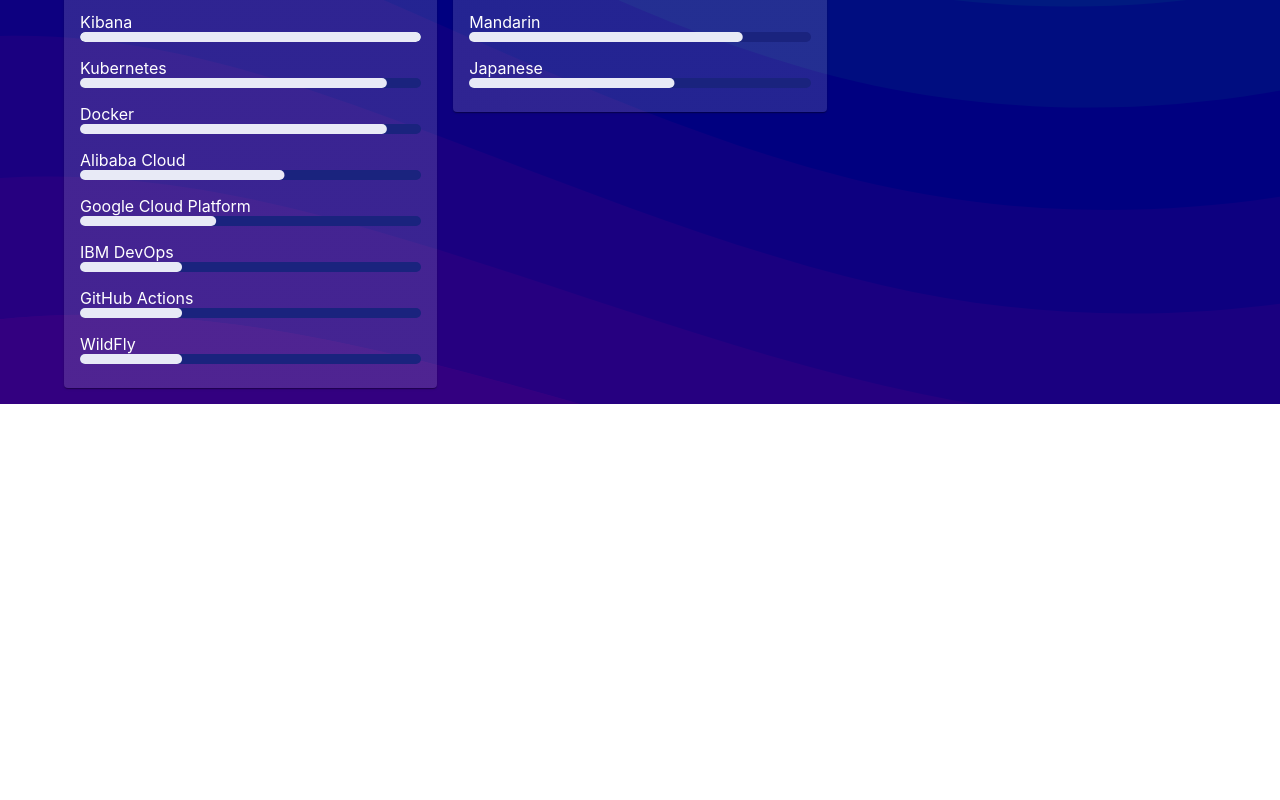
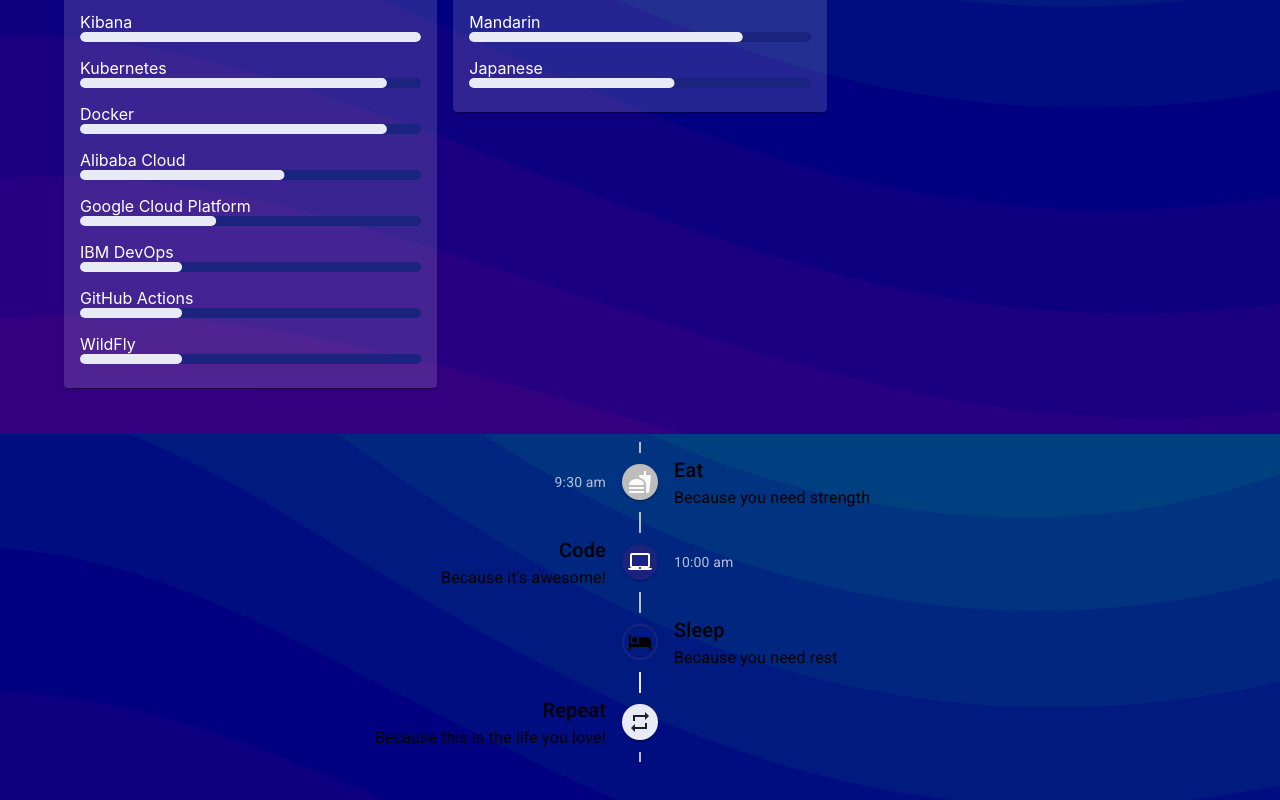
Before and after one commit to pqab/pqab.github.io, a React (Create React App) app: page / in a window 1280 px wide. Shown: the part 1150-1950 px from the top of the page. Before the commit the page ends 1554 px from the top, so only its background shows below. Built offline with nearby package versions, Linux system fonts and the light colour scheme.

Commit message:
Init experiences timeline

```diff
--- a/package.json
+++ b/package.json
@@ -7,6 +7,7 @@
     "@emotion/styled": "^11.10.5",
     "@fontsource/roboto": "^4.5.8",
     "@mui/icons-material": "^5.10.14",
+    "@mui/lab": "^5.0.0-alpha.109",
     "@mui/material": "^5.10.14",
     "@testing-library/jest-dom": "^5.16.5",
     "@testing-library/react": "^13.4.0",
--- a/src/App.js
+++ b/src/App.js
@@ -2,6 +2,7 @@ import './App.css';
 import { Box } from '@mui/system';
 
 // section
+import Experiences from './section/Experiences';
 import Header from './section/Header';
 import Skills from './section/Skills';
 
@@ -10,6 +11,7 @@ function App() {
     <Box className='bg'>
       <Header />
       <Skills />
+      <Experiences />
     </Box>
   );
 }
--- /dev/null
+++ b/src/section/Experiences.js
@@ -0,0 +1,103 @@
+import Timeline from '@mui/lab/Timeline';
+import TimelineItem from '@mui/lab/TimelineItem';
+import TimelineSeparator from '@mui/lab/TimelineSeparator';
+import TimelineConnector from '@mui/lab/TimelineConnector';
+import TimelineContent from '@mui/lab/TimelineContent';
+import TimelineOppositeContent from '@mui/lab/TimelineOppositeContent';
+import TimelineDot from '@mui/lab/TimelineDot';
+import FastfoodIcon from '@mui/icons-material/Fastfood';
+import LaptopMacIcon from '@mui/icons-material/LaptopMac';
+import HotelIcon from '@mui/icons-material/Hotel';
+import RepeatIcon from '@mui/icons-material/Repeat';
+import Typography from '@mui/material/Typography';
+
+// component
+import GridContainer from '../component/GridContainer';
+import GridItem from '../component/GridItem';
+
+// Header section
+const Experiences = () => (
+  <GridContainer>
+    <GridItem>
+      <Timeline position="alternate">
+        <TimelineItem>
+          <TimelineOppositeContent
+            sx={{ m: 'auto 0' }}
+            align="right"
+            variant="body2"
+            color="text.secondary"
+          >
+            9:30 am
+          </TimelineOppositeContent>
+          <TimelineSeparator>
+            <TimelineConnector />
+            <TimelineDot>
+              <FastfoodIcon />
+            </TimelineDot>
+            <TimelineConnector />
+          </TimelineSeparator>
+          <TimelineContent sx={{ py: '12px', px: 2 }}>
+            <Typography variant="h6" component="span">
+              Eat
+            </Typography>
+            <Typography>Because you need strength</Typography>
+          </TimelineContent>
+        </TimelineItem>
+        <TimelineItem>
+          <TimelineOppositeContent
+            sx={{ m: 'auto 0' }}
+            variant="body2"
+            color="text.secondary"
+          >
+            10:00 am
+          </TimelineOppositeContent>
+          <TimelineSeparator>
+            <TimelineConnector />
+            <TimelineDot color="primary">
+              <LaptopMacIcon />
+            </TimelineDot>
+            <TimelineConnector />
+          </TimelineSeparator>
+          <TimelineContent sx={{ py: '12px', px: 2 }}>
+            <Typography variant="h6" component="span">
+              Code
+            </Typography>
+            <Typography>Because it&apos;s awesome!</Typography>
+          </TimelineContent>
+        </TimelineItem>
+        <TimelineItem>
+          <TimelineSeparator>
+            <TimelineConnector />
+            <TimelineDot color="primary" variant="outlined">
+              <HotelIcon />
+            </TimelineDot>
+            <TimelineConnector sx={{ bgcolor: 'secondary.main' }} />
+          </TimelineSeparator>
+          <TimelineContent sx={{ py: '12px', px: 2 }}>
+            <Typography variant="h6" component="span">
+              Sleep
+            </Typography>
+            <Typography>Because you need rest</Typography>
+          </TimelineContent>
+        </TimelineItem>
+        <TimelineItem>
+          <TimelineSeparator>
+            <TimelineConnector sx={{ bgcolor: 'secondary.main' }} />
+            <TimelineDot color="secondary">
+              <RepeatIcon />
+            </TimelineDot>
+            <TimelineConnector />
+          </TimelineSeparator>
+          <TimelineContent sx={{ py: '12px', px: 2 }}>
+            <Typography variant="h6" component="span">
+              Repeat
+            </Typography>
+            <Typography>Because this is the life you love!</Typography>
+          </TimelineContent>
+        </TimelineItem>
+      </Timeline>
+    </GridItem>
+  </GridContainer>
+);
+
+export default Experiences;
```
Also changed, not shown: 1 other file (tests, documents, lock files or other folders).
